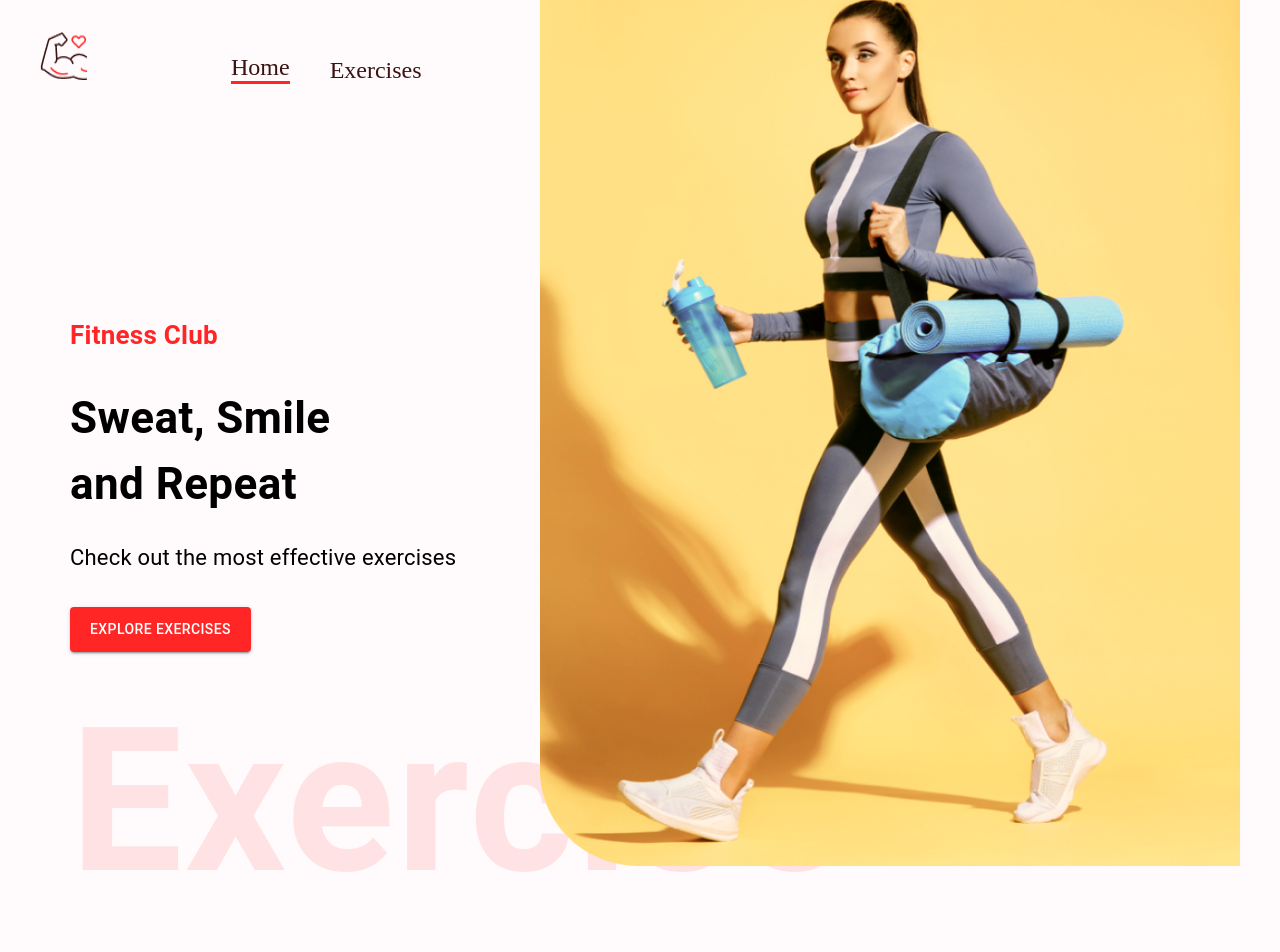
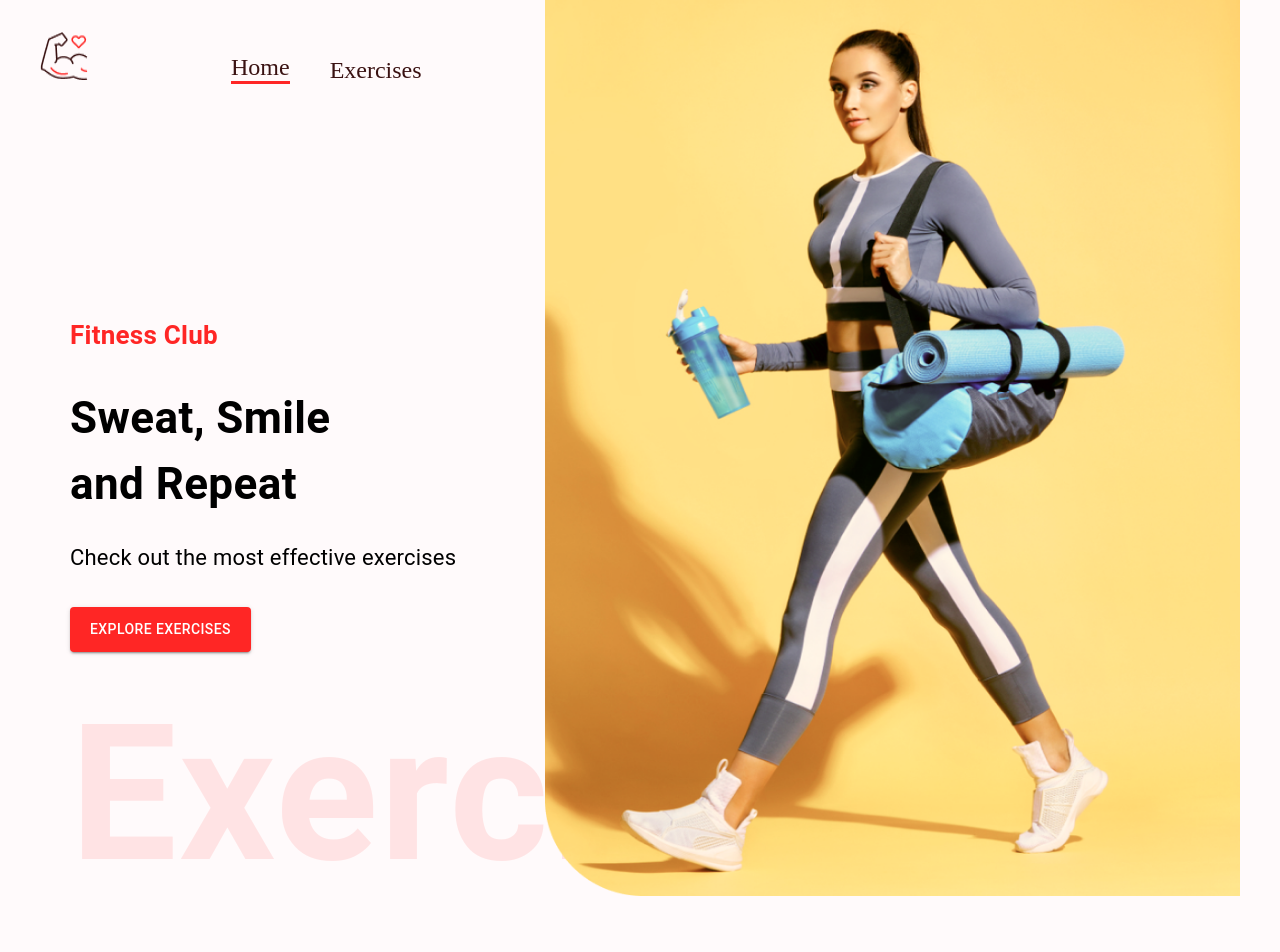
Before and after one commit to muntasirahmeed/react-gym-exercises, a React (Create React App) app: page / in a window 1280 px wide. Shown: the top 952 px of the page. Built offline with nearby package versions, Linux system fonts and the light colour scheme; no server answers.

Commit message:
exercise highlight text redesign

```diff
--- a/src/App.css
+++ b/src/App.css
@@ -57,9 +57,9 @@ body {
   position: absolute;
   right: 40px;
   top: 0px;
-  width: 700px;
+  width: 695px;
   height: 900px;
-  margin-top: -330px;
+  margin-top: -300px;
 
 }
 
--- a/src/components/HeroBanner.js
+++ b/src/components/HeroBanner.js
@@ -28,7 +28,7 @@ const HeroBanner = () => {
         Check out the most effective exercises
       </Typography>
       <Button
-        sx={{ backgroundColor: "#FF2625" ,padding:'10px 20px'}}
+        sx={{ backgroundColor: "#FF2625", padding: "10px 20px" }}
         href="#exercises"
         variant="contained"
         color="error"
@@ -42,7 +42,7 @@ const HeroBanner = () => {
           opacity: 0.1,
           display: { lg: "block", xs: "none" },
         }}
-        fontSize="200px"
+        fontSize="190px"
       >
         Exercise
       </Typography>
```
